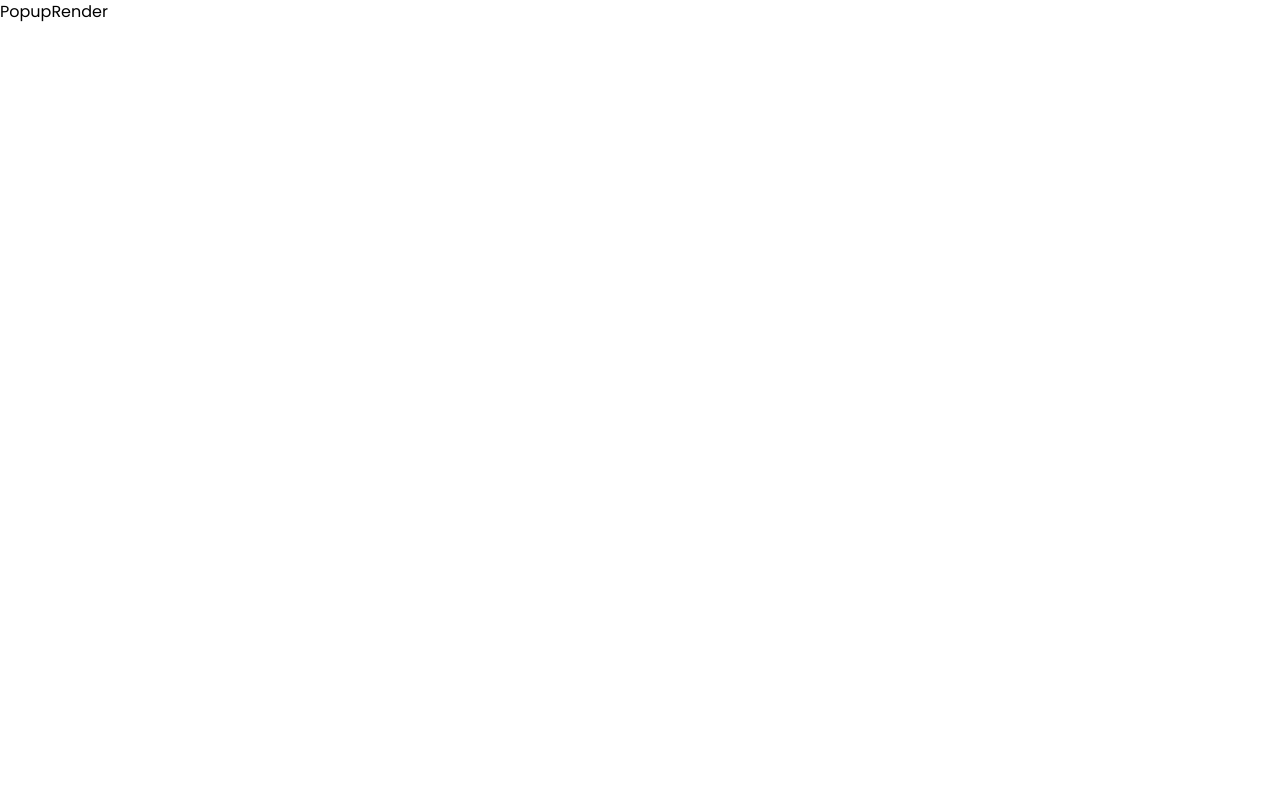
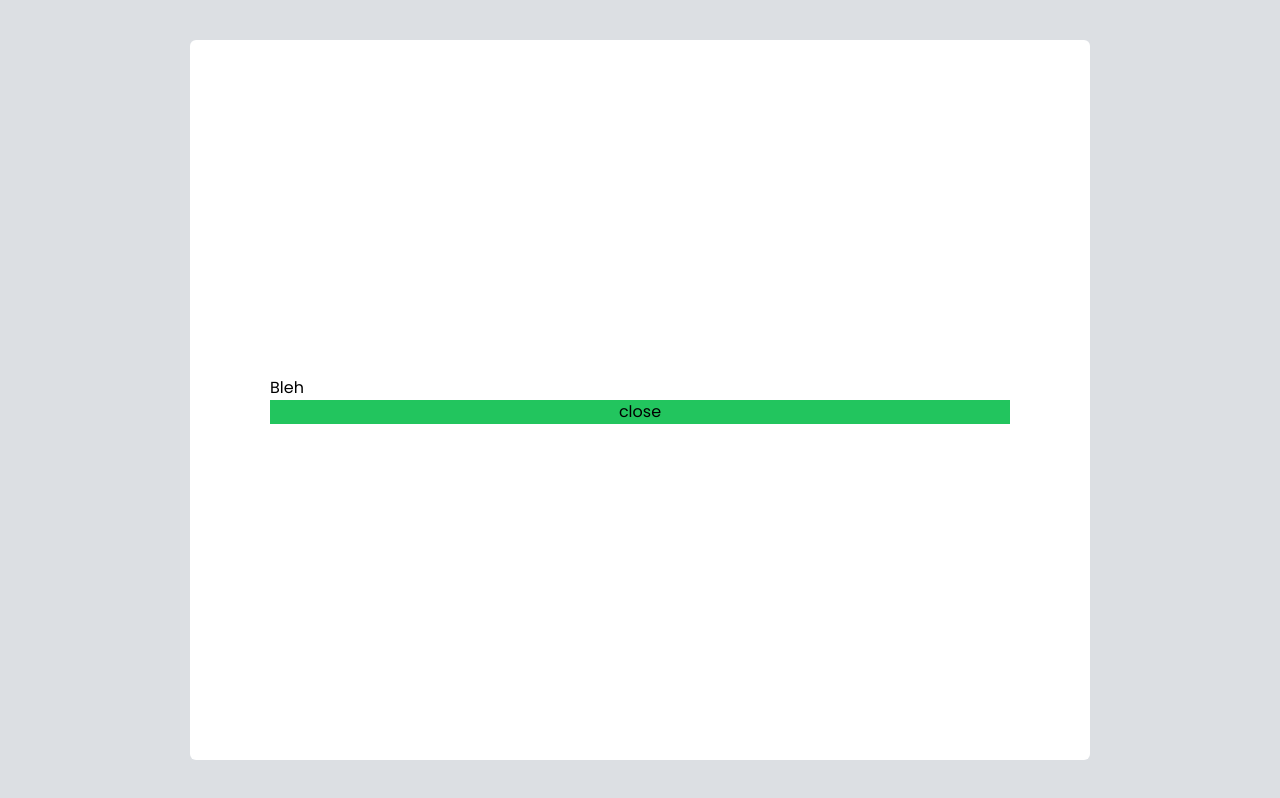
Before and after one commit to HooWahWin/HooWahWin.github.io, a Next.js app: page /Art in a window 1280 px wide. Built offline with nearby package versions, Linux system fonts and the light colour scheme.

Commit message:
added temporary modals

```diff
--- a/app/Art/PopupRender.jsx
+++ /dev/null
@@ -1,7 +0,0 @@
-import React from "react";
-
-const PopupRender = () => {
-  return <div>PopupRender</div>;
-};
-
-export default PopupRender;
--- a/app/Art/page.jsx
+++ b/app/Art/page.jsx
@@ -1,5 +1,5 @@
 import React from "react";
-import PopupRender from "./PopupRender";
+import PopupRender from "../../components/PopupRender";
 
 const Art = () => {
   return <PopupRender />;
--- a/components/Card.jsx
+++ b/components/Card.jsx
@@ -1,12 +1,12 @@
 import React from "react";
 import { useState } from "react";
-import Link from "next/link";
+import PopupRender from "./PopupRender";
+import Modal from "./Modal";
 
 const Card = (props) => {
   const { id, cardTitle, description, cardImage, buttonMessage } = props.data;
-  const togglePopup = () => {
-    setPopup(!popup);
-  };
+  const [modalIsOpen, setModalIsOpen] = useState(false);
+
   return (
     <>
       <div className="shadow-lg rounded-md my-10 bg-transparent dark:shadow-teal-500/40  dark:text-gray-400 overflow-hidden">
@@ -16,11 +16,17 @@ const Card = (props) => {
         <div className="text p-6">
           <h1 className="text-xl py-5 dark:text-gray-300">{cardTitle}</h1>
           <p className="text-sm leading-7 text-neutral-800 dark:text-neutral-400">{description}</p>
-          <div className="text-center bg-gradient-to-r from-green-500 to-emerald-500 text-gray-100 rounded-lg hover:to-green-500 hover:from-emerald-500 duration-500 my-10 md:mx-10 px-4 py-2 hover:scale-110">
-            <Link href={"/" + id}>{buttonMessage}</Link>
+          <div className="flex justify-center">
+            <button
+              onClick={() => setModalIsOpen(!modalIsOpen)}
+              className="text-center bg-gradient-to-r from-green-500 to-emerald-500 text-gray-100 rounded-lg hover:to-green-500 hover:from-emerald-500 duration-500 my-10 md:mx-10 px-4 py-2 hover:scale-110"
+            >
+              {buttonMessage}
+            </button>
           </div>
         </div>
       </div>
+      <Modal isOpen={modalIsOpen} setModalIsOpen={setModalIsOpen} id={id} />
     </>
   );
 };
--- /dev/null
+++ b/components/Modal.jsx
@@ -0,0 +1,8 @@
+import React from "react";
+import PopupRender from "./PopupRender";
+
+const Modal = ({ isOpen, setModalIsOpen, id }) => {
+  return isOpen ? <PopupRender id={id} isOpen={isOpen} setModalIsOpen={setModalIsOpen} /> : "";
+};
+
+export default Modal;
--- /dev/null
+++ b/components/PopupRender.jsx
@@ -0,0 +1,30 @@
+import React from "react";
+import Art from "./popups/Art";
+import Class from "./popups/Class";
+import Tech from "./popups/Tech";
+
+const PopupRender = ({ id, isOpen, setModalIsOpen }) => {
+  return (
+    <div className=" bg-[#9ca3af59] dark:bg-[#171717bf] w-screen h-screen fixed m-0 top-0 left-0 flex justify-center p-10">
+      <div className="bg-white w-[75%] opacity-100 flex justify-center flex-col px-20 rounded-md">
+        {(() => {
+          switch (id) {
+            case "Art":
+              return <Art />;
+            case "Class":
+              return <Class />;
+            case "Tech":
+              return <Tech />;
+            default:
+              return <div>Bleh</div>;
+          }
+        })()}
+        <button className="bg-green-500" onClick={() => setModalIsOpen(!isOpen)}>
+          close
+        </button>
+      </div>
+    </div>
+  );
+};
+
+export default PopupRender;
--- /dev/null
+++ b/components/popups/Art.jsx
@@ -0,0 +1,7 @@
+import React from "react";
+
+const Art = () => {
+  return <div className="text-center">Oops! Its still a work in progress...</div>;
+};
+
+export default Art;
--- /dev/null
+++ b/components/popups/Class.jsx
@@ -0,0 +1,7 @@
+import React from "react";
+
+const Class = () => {
+  return <div className="text-center">Oops! Its still a work in progress...</div>;
+};
+
+export default Class;
--- /dev/null
+++ b/components/popups/Tech.jsx
@@ -0,0 +1,7 @@
+import React from "react";
+
+const Tech = () => {
+  return <div className="text-center">Oops! Its still a work in progress...</div>;
+};
+
+export default Tech;
--- a/package.json
+++ b/package.json
@@ -16,6 +16,7 @@
     "react": "18.2.0",
     "react-dom": "18.2.0",
     "react-icons": "^4.8.0",
+    "react-modal": "^3.16.1",
     "tailwindcss": "3.3.2"
   },
   "devDependencies": {
```
Also changed, not shown: 1 other file (tests, documents, lock files or other folders).
